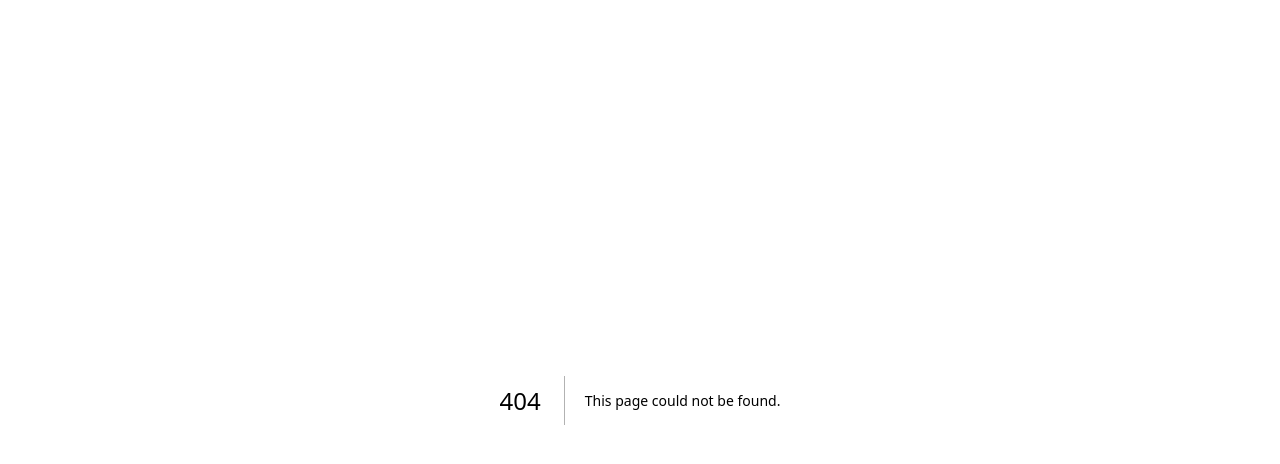
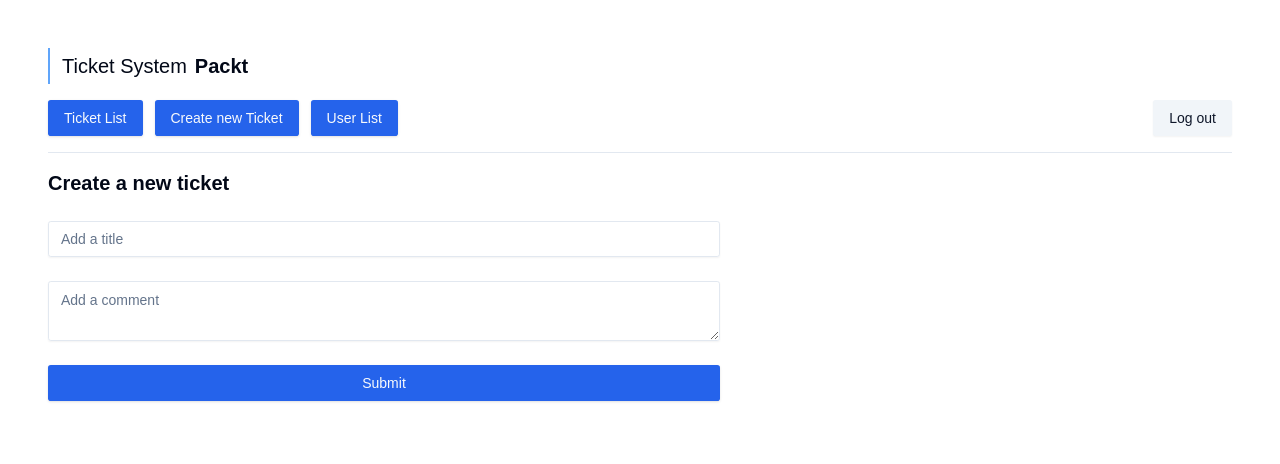
Before and after one commit to TomoyaWaniko13/ticket-system-suapabase-2, a Next.js app: page /tickets/new in a window 1280 px wide. Before the commit this address had no page. Shown: the top 464 px of the page. Built offline with nearby package versions, Linux system fonts and the light colour scheme.

Commit message:
P.83 Implementing a page to create a new ticket

```diff
--- /dev/null
+++ b/app/tickets/new/page.tsx
@@ -0,0 +1,88 @@
+'use client';
+import { Form, FormControl, FormField, FormItem, FormMessage } from '@/components/ui/form';
+import { Textarea } from '@/components/ui/textarea';
+import { Button } from '@/components/ui/button';
+import { Loader2 } from 'lucide-react';
+import { useForm } from 'react-hook-form';
+import { zodResolver } from '@hookform/resolvers/zod';
+import { z } from 'zod';
+import { Input } from '@/components/ui/input';
+
+// P.83 Implementing a page to create a new ticket
+
+const ticketSchema = z.object({
+  title: z.string().min(3, { message: 'title must be at least 3 characters' }),
+  comment: z.string().min(3, { message: 'comment must be at least 3 characters' }),
+});
+
+type TicketSchema = z.infer<typeof ticketSchema>;
+
+export default function CreateTicket() {
+  const form = useForm<TicketSchema>({
+    resolver: zodResolver(ticketSchema),
+    mode: 'onTouched',
+    defaultValues: { title: '', comment: '' },
+  });
+
+  const {
+    handleSubmit,
+    control,
+    reset,
+    setError,
+    formState: { isValid, isSubmitting, errors },
+  } = form;
+
+  const onSubmit = async (data: TicketSchema) => {
+    try {
+      await new Promise((resolve) => setTimeout(resolve, 1500)); // デモ用の遅延
+      console.log(data);
+    } catch (error) {
+      console.log(error);
+      setError('root', { type: 'manual', message: 'Ticket creation failed. Please try again.' });
+    }
+  };
+
+  return (
+    <Form {...form}>
+      <form onSubmit={handleSubmit(onSubmit)} className='space-y-6 max-w-2xl'>
+        <h3 className={'text-xl font-bold'}>Create a new ticket</h3>
+        <FormField
+          control={form.control}
+          name='title'
+          render={({ field }) => (
+            <FormItem>
+              <FormControl>
+                <Input placeholder='Add a title' {...field} />
+              </FormControl>
+              <FormMessage />
+            </FormItem>
+          )}
+        />
+        <FormField
+          control={form.control}
+          name='comment'
+          render={({ field }) => (
+            <FormItem>
+              <FormControl>
+                <Textarea placeholder='Add a comment' {...field} />
+              </FormControl>
+              <FormMessage />
+            </FormItem>
+          )}
+        />
+        {/* errors.root は React Hook Form の setError 関数を使って設定される特別なエラーです。 */}
+        {errors.root && <div className='text-sm text-red-500'>{errors.root.message}</div>}
+        <Button disabled={isSubmitting} className='w-full'>
+          {isSubmitting ? (
+            <>
+              <Loader2 className='mr-2 h-4 w-4 animate-spin' />
+              Submitting
+            </>
+          ) : (
+            'Submit'
+          )}
+        </Button>
+      </form>
+    </Form>
+  );
+}
```
